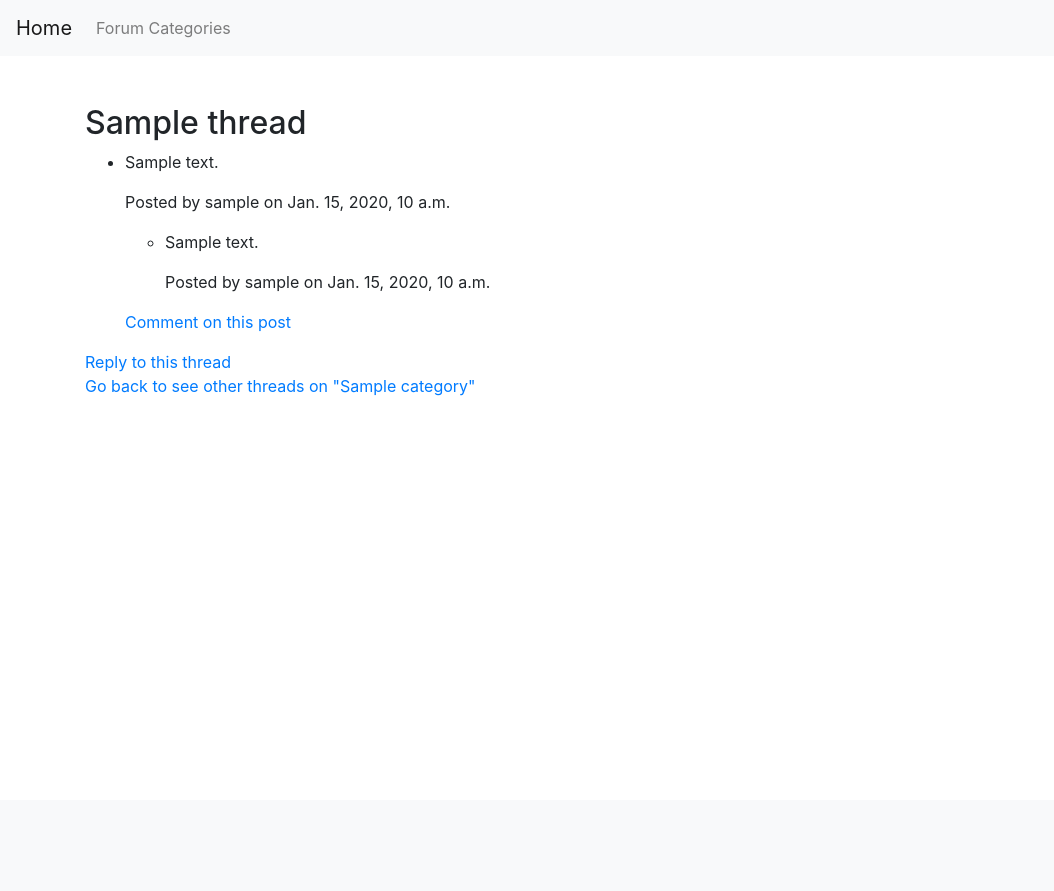
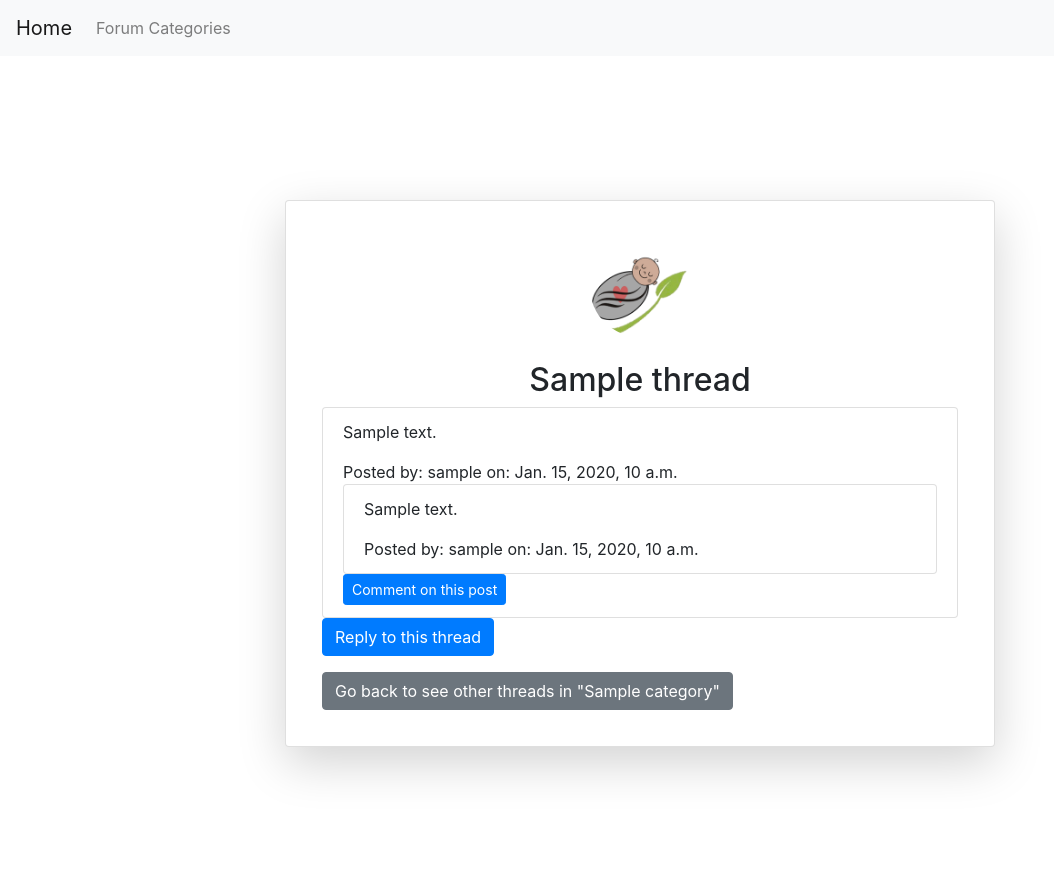
Before and after one commit to mayenkalu/Bobo, a Django app: page /forum/thread/1/ in a window 1280 px wide. Shown: the whole page, without its empty margins (0-1054 px from the left). Before the commit the page ends 396 px from the top, so only its background shows below. Run offline with Django 4.2, Linux system fonts and the light colour scheme; a user stored in the database is signed in; tables that the repository leaves empty hold one stand-in row (values such as "Sample post"); parts of the project's set-up code (start-up, migrations or seed data) failed here and were passed over; some libraries are stand-ins or nearby versions.

Commit message:
forum front end

```diff
--- a/forum/templates/forum/thread_detail.html
+++ b/forum/templates/forum/thread_detail.html
@@ -1,31 +1,57 @@
-<!-- templates/forum/thread_detail.html -->
-
 {% extends 'base_forum.html' %}
+{% load static %}
 
 {% block content %}
-  <h2>{{ thread.title }}</h2>
-  <ul>
+  <div class="container py-5">
+    <div class="row justify-content-center">
+      <div class="col-lg-8">
+        <div class="card mt-5 shadow-lg p-3 mb-5 bg-white rounded">
+          <div class="card-body">
+            <div class="text-center">
+              <img src="{% static 'images/favicon.png' %}" alt="logo" class="img-fluid rounded-circle mb-4" style="width: 100px; height: 100px;">
+            </div>
+            <h2 class="text-center">{{ thread.title }}</h2>
+            <ul class="list-group">
               {% for post in thread.posts.all %}
-      <li>
-        <p>{{ post.message }}</p>
-        <p>Posted by {{ post.created_by.username }} on {{ post.created_at }}</p>
-        <ul>
+                <li class="list-group-item">
+                  <div class="post-content">
+                    <p class="post-message">{{ post.message }}</p>
+                    <div class="post-details">
+                      <span class="post-author">Posted by: </span>
+                      <span class="post-author-name">{{ post.created_by.username }}</span>
+                      <span class="post-date">on: </span>
+                      <span class="post-date-value">{{ post.created_at }}</span>
+                    </div>
+                  </div>
+                  <ul class="list-group comments">
                     {% for comment in post.comments.all %}
-            <li>
-              <p>{{ comment.message }}</p>
-              <p>Posted by {{ comment.created_by.username }} on {{ comment.created_at }}</p>
+                      <li class="list-group-item">
+                        <div class="comment-content">
+                          <p class="comment-message">{{ comment.message }}</p>
+                          <div class="comment-details">
+                            <span class="comment-author">Posted by: </span>
+                            <span class="comment-author-name">{{ comment.created_by.username }}</span>
+                            <span class="comment-date">on: </span>
+                            <span class="comment-date-value">{{ comment.created_at }}</span>
+                          </div>
+                        </div>
                       </li>
                     {% empty %}
-            <li>No comments have been made on this post yet.</li>
+                      <li class="list-group-item">No comments have been made on this post yet.</li>
                     {% endfor %}
                   </ul>
-        <a href="{% url 'forum:comment_create' post.id %}">Comment on this post</a>
+                  <a href="{% url 'forum:comment_create' post.id %}" class="btn btn-primary btn-sm">Comment on this post</a>
                 </li>
               {% empty %}
-      <li>No posts have been made in this thread yet.</li>
+                <li class="list-group-item">No posts have been made in this thread yet.</li>
               {% endfor %}
             </ul>
-  <a href="{% url 'forum:post_create' thread.id %}">Reply to this thread</a>
+            <a href="{% url 'forum:post_create' thread.id %}" class="btn btn-primary">Reply to this thread</a>
             <br/>
-  <a href="{% url 'forum:thread_list' thread.category.id %}">Go back to see other threads on "{{ thread.category.name }}"</a>
+            <a href="{% url 'forum:thread_list' thread.category.id %}" class="btn btn-secondary mt-3">Go back to see other threads in "{{ thread.category.name }}"</a>
+          </div>
+        </div>
+      </div>
+    </div>
+  </div>
 {% endblock %}
```
Lines whose indentation alone changed are shown as unchanged.
